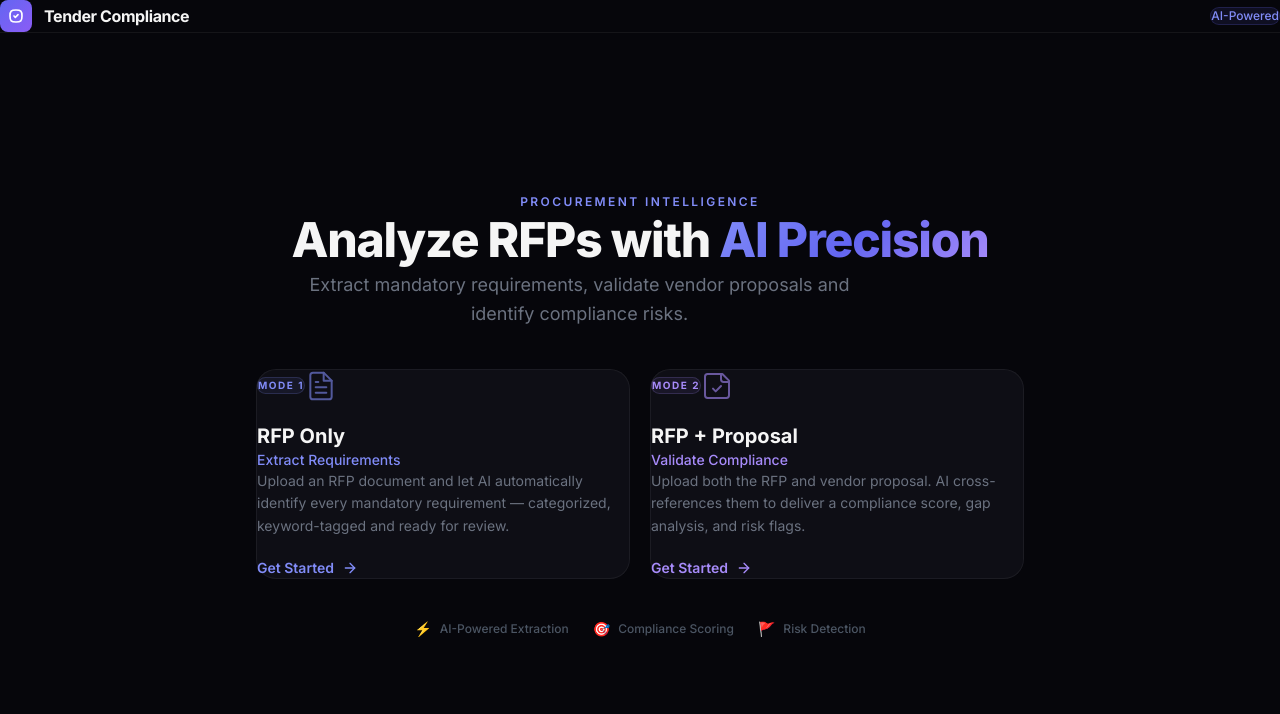
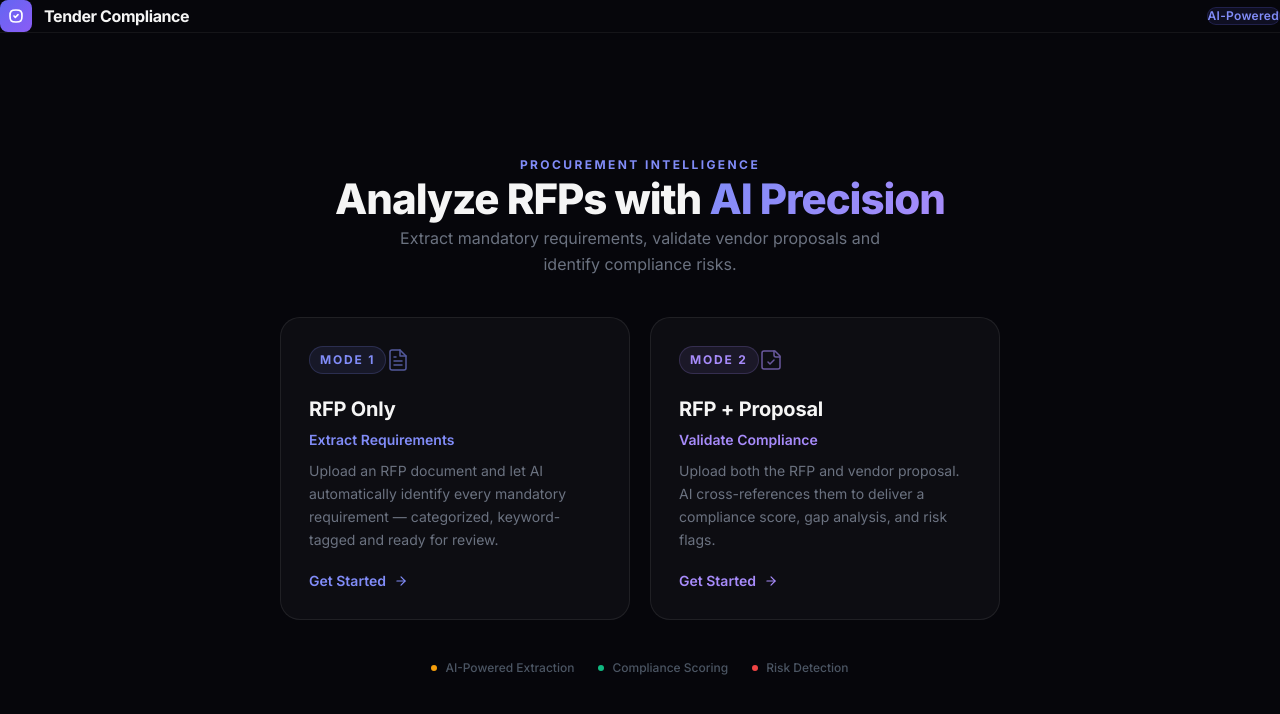
Before and after one commit to JoshuaSebi/TenderCompliance, a React (Vite) app in the folder client/: page / in a window 1280 px wide. Shown: the top 714 px of the page. Built offline with nearby package versions, Linux system fonts and the light colour scheme.

Commit message:
Landing page fixed

```diff
--- a/client/src/pages/Landing.jsx
+++ b/client/src/pages/Landing.jsx
@@ -9,7 +9,7 @@ const modes = [
     description:
       "Upload an RFP document and let AI automatically identify every mandatory requirement — categorized, keyword-tagged and ready for review.",
     icon: (
-      <svg width="32" height="32" viewBox="0 0 24 24" fill="none" stroke="currentColor" strokeWidth="1.5" strokeLinecap="round" strokeLinejoin="round">
+      <svg width="24" height="24" viewBox="0 0 24 24" fill="none" stroke="currentColor" strokeWidth="1.5" strokeLinecap="round" strokeLinejoin="round">
         <path d="M14 2H6a2 2 0 0 0-2 2v16a2 2 0 0 0 2 2h12a2 2 0 0 0 2-2V8Z" />
         <path d="M14 2v6h6" />
         <path d="M16 13H8" />
@@ -17,7 +17,6 @@ const modes = [
         <path d="M10 9H8" />
       </svg>
     ),
-    gradient: "from-indigo-500/20 to-blue-500/10",
     accentColor: "#818cf8",
     tag: "Mode 1",
   },
@@ -29,23 +28,31 @@ const modes = [
     description:
       "Upload both the RFP and vendor proposal. AI cross-references them to deliver a compliance score, gap analysis, and risk flags.",
     icon: (
-      <svg width="32" height="32" viewBox="0 0 24 24" fill="none" stroke="currentColor" strokeWidth="1.5" strokeLinecap="round" strokeLinejoin="round">
+      <svg width="24" height="24" viewBox="0 0 24 24" fill="none" stroke="currentColor" strokeWidth="1.5" strokeLinecap="round" strokeLinejoin="round">
         <path d="M16 3H5a2 2 0 0 0-2 2v14a2 2 0 0 0 2 2h14a2 2 0 0 0 2-2V8Z" />
         <path d="M15 3v4a2 2 0 0 0 2 2h4" />
         <path d="m9 14 2 2 4-4" />
       </svg>
     ),
-    gradient: "from-purple-500/20 to-pink-500/10",
     accentColor: "#a78bfa",
     tag: "Mode 2",
   },
+];
+
+const features = [
+  { color: "#f59e0b", text: "AI-Powered Extraction" },
+  { color: "#10b981", text: "Compliance Scoring" },
+  { color: "#ef4444", text: "Risk Detection" },
 ];
 
 export default function Landing() {
   const navigate = useNavigate();
 
   return (
-    <div className="min-h-screen flex flex-col" style={{ backgroundColor: "#06060b" }}>
+    <div
+      className="min-h-screen flex flex-col"
+      style={{ backgroundColor: "#06060b" }}
+    >
       {/* Navigation */}
       <nav
         className="w-full flex items-center justify-between px-8 py-5"
@@ -53,104 +60,165 @@ export default function Landing() {
       >
         <div className="flex items-center gap-3">
           <div
-            className="w-8 h-8 rounded-lg flex items-center justify-center"
-            style={{
-              background: "linear-gradient(135deg, #6366f1, #8b5cf6)",
-            }}
+            className="w-8 h-8 rounded-lg flex items-center justify-center flex-shrink-0"
+            style={{ background: "linear-gradient(135deg, #6366f1, #8b5cf6)" }}
           >
             <svg width="16" height="16" viewBox="0 0 24 24" fill="none" stroke="white" strokeWidth="2.5" strokeLinecap="round" strokeLinejoin="round">
               <path d="m9 12 2 2 4-4" />
               <path d="M12 3c7.2 0 9 1.8 9 9s-1.8 9-9 9-9-1.8-9-9 1.8-9 9-9" />
             </svg>
           </div>
-          <div>
-            <h1 className="text-base font-bold tracking-tight" style={{ color: "#f5f5f5" }}>
+          <h1
+            className="text-base font-bold tracking-tight"
+            style={{ color: "#f5f5f5" }}
+          >
             Tender Compliance
           </h1>
         </div>
-        </div>
+
         <div
-          className="px-3 py-1 rounded-full text-xs font-medium"
-          style={{ backgroundColor: "rgba(99,102,241,0.1)", color: "#818cf8", border: "1px solid rgba(99,102,241,0.2)" }}
+          className="px-3 py-1 rounded-full text-xs font-semibold tracking-wide"
+          style={{
+            backgroundColor: "rgba(99,102,241,0.1)",
+            color: "#818cf8",
+            border: "1px solid rgba(99,102,241,0.2)",
+          }}
         >
           AI-Powered
         </div>
       </nav>
 
       {/* Hero */}
-      <div className="flex-1 flex flex-col items-center justify-center px-4 py-16">
-        <div className="w-full max-w-3xl flex flex-col items-center gap-10">
-          {/* Title */}
-          <div className="text-center animate-fade-in-up" style={{ animationDelay: "0.1s" }}>
+      <div className="flex-1 flex flex-col items-center justify-center px-6 py-16 gap-10">
+
+        {/* Title Block */}
+        <div style={{ maxWidth: "640px", width: "100%" }}>
           <p
-              className="text-xs font-semibold uppercase tracking-[0.2em] mb-4"
-              style={{ color: "#818cf8" }}
+            className="text-xs font-bold uppercase mb-4 text-center"
+            style={{ color: "#818cf8", letterSpacing: "0.2em" }}
           >
             Procurement Intelligence
           </p>
           <h2
-              className="text-4xl sm:text-5xl font-extrabold tracking-tight leading-tight mb-4"
-              style={{ color: "#f5f5f5" }}
+            className="font-extrabold tracking-tight leading-tight mb-4 text-center"
+            style={{
+              color: "#f5f5f5",
+              fontSize: "clamp(24px, 3.8vw, 42px)",
+              whiteSpace: "nowrap",
+            }}
           >
             Analyze RFPs with{" "}
-              <span className="gradient-text">AI Precision</span>
+            <span
+              style={{
+                background: "linear-gradient(135deg, #818cf8, #a78bfa)",
+                WebkitBackgroundClip: "text",
+                WebkitTextFillColor: "transparent",
+                backgroundClip: "text",
+              }}
+            >
+              AI Precision
+            </span>
           </h2>
           <p
-              className="text-base sm:text-lg leading-relaxed max-w-xl mx-auto"
-              style={{ color: "#6b7280" }}
+            className="text-base leading-relaxed mx-auto text-center w-full"
+            style={{ color: "#6b7280", maxWidth: "480px", margin: "0 auto"}}
           >
             Extract mandatory requirements, validate vendor proposals and identify compliance risks.
           </p>
         </div>
 
         {/* Mode Cards */}
-          <div className="w-full grid grid-cols-1 sm:grid-cols-2 gap-5">
-            {modes.map((mode, index) => (
+        <div
+          className="w-full grid grid-cols-1 sm:grid-cols-2 gap-5"
+          style={{ maxWidth: "720px" }}
+        >
+          {modes.map((mode) => (
             <button
               key={mode.id}
-                id={`mode-card-${mode.id}`}
               onClick={() => navigate(mode.route)}
-                className="glass-card glass-card-hover text-left p-7 flex flex-col gap-5 animate-fade-in-up group cursor-pointer"
-                style={{ animationDelay: `${0.2 + index * 0.1}s`, opacity: 0 }}
+              className="text-left flex flex-col gap-5 group cursor-pointer"
+              style={{
+                background: "rgba(255,255,255,0.03)",
+                border: "1px solid rgba(255,255,255,0.08)",
+                borderRadius: "20px",
+                padding: "28px",
+                transition: "background 0.2s, border-color 0.2s",
+              }}
+              onMouseEnter={(e) => {
+                e.currentTarget.style.background = "rgba(255,255,255,0.05)";
+                e.currentTarget.style.borderColor = "rgba(255,255,255,0.14)";
+              }}
+              onMouseLeave={(e) => {
+                e.currentTarget.style.background = "rgba(255,255,255,0.03)";
+                e.currentTarget.style.borderColor = "rgba(255,255,255,0.08)";
+              }}
             >
-                {/* Tag */}
+              {/* Card Header */}
               <div className="flex items-center justify-between">
                 <span
-                    className="text-[10px] font-bold uppercase tracking-[0.15em] px-2.5 py-1 rounded-full"
+                  className="text-xs font-bold uppercase"
                   style={{
-                      backgroundColor: `${mode.accentColor}15`,
+                    letterSpacing: "0.15em",
+                    padding: "5px 10px",
+                    borderRadius: "999px",
+                    backgroundColor: `${mode.accentColor}18`,
                     color: mode.accentColor,
                     border: `1px solid ${mode.accentColor}30`,
                   }}
                 >
                   {mode.tag}
                 </span>
-                  <div style={{ color: mode.accentColor }} className="opacity-60 group-hover:opacity-100 transition-opacity">
+
+                <div
+                  className="transition-opacity"
+                  style={{
+                    color: mode.accentColor,
+                    opacity: 0.6,
+                  }}
+                >
                   {mode.icon}
                 </div>
               </div>
 
-                {/* Text */}
-                <div>
-                  <h3 className="text-xl font-bold mb-1" style={{ color: "#f5f5f5" }}>
+              {/* Card Body */}
+              <div className="flex flex-col gap-1.5">
+                <h3
+                  className="font-bold"
+                  style={{ fontSize: "20px", color: "#f5f5f5", letterSpacing: "-0.01em" }}
+                >
                   {mode.title}
                 </h3>
-                  <p className="text-sm font-medium mb-2" style={{ color: mode.accentColor }}>
+                <p
+                  className="text-sm font-semibold"
+                  style={{ color: mode.accentColor }}
+                >
                   {mode.subtitle}
                 </p>
-                  <p className="text-sm leading-relaxed" style={{ color: "#6b7280" }}>
+                <p
+                  className="text-sm leading-relaxed"
+                  style={{ color: "#6b7280", marginTop: "4px" }}
+                >
                   {mode.description}
                 </p>
               </div>
 
               {/* CTA */}
-                <div className="flex items-center gap-2 mt-auto">
-                  <span className="text-sm font-semibold" style={{ color: mode.accentColor }}>
+              <div className="flex items-center gap-2 mt-auto pt-1">
+                <span
+                  className="text-sm font-semibold"
+                  style={{ color: mode.accentColor }}
+                >
                   Get Started
                 </span>
                 <svg
-                    width="16" height="16" viewBox="0 0 24 24" fill="none"
-                    stroke={mode.accentColor} strokeWidth="2" strokeLinecap="round" strokeLinejoin="round"
+                  width="14"
+                  height="14"
+                  viewBox="0 0 24 24"
+                  fill="none"
+                  stroke={mode.accentColor}
+                  strokeWidth="2"
+                  strokeLinecap="round"
+                  strokeLinejoin="round"
                   className="group-hover:translate-x-1 transition-transform"
                 >
                   <path d="M5 12h14" />
@@ -162,18 +230,22 @@ export default function Landing() {
         </div>
 
         {/* Features Strip */}
+        <div className="flex flex-wrap items-center justify-center gap-6">
+          {features.map((feature) => (
+            <div key={feature.text} className="flex items-center gap-2">
               <div
-            className="flex flex-wrap items-center justify-center gap-6 animate-fade-in-up"
-            style={{ animationDelay: "0.5s", opacity: 0 }}
+                style={{
+                  width: "6px",
+                  height: "6px",
+                  borderRadius: "50%",
+                  backgroundColor: feature.color,
+                  flexShrink: 0,
+                }}
+              />
+              <span
+                className="text-xs font-medium"
+                style={{ color: "#4b5563" }}
               >
-            {[
-              { icon: "⚡", text: "AI-Powered Extraction" },
-              { icon: "🎯", text: "Compliance Scoring" },
-              { icon: "🚩", text: "Risk Detection" },
-            ].map((feature) => (
-              <div key={feature.text} className="flex items-center gap-2">
-                <span className="text-sm">{feature.icon}</span>
-                <span className="text-xs font-medium" style={{ color: "#4b5563" }}>
                 {feature.text}
               </span>
             </div>
@@ -181,6 +253,5 @@ export default function Landing() {
         </div>
       </div>
     </div>
-    </div>
   );
 }
```
Lines whose indentation alone changed are shown as unchanged.
